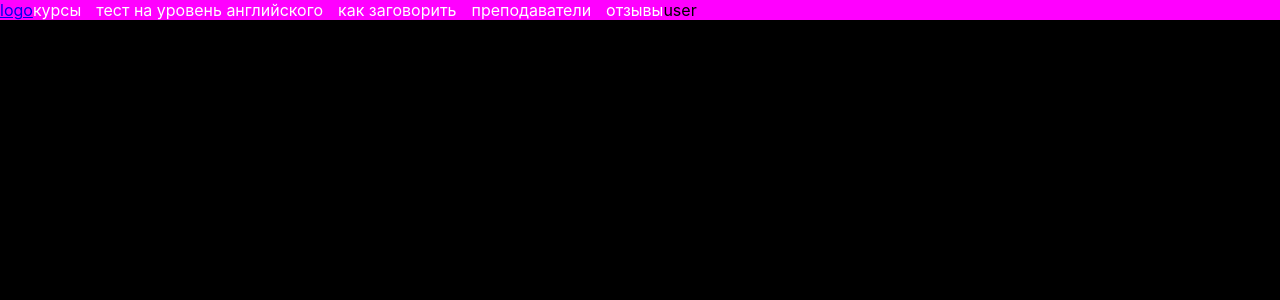
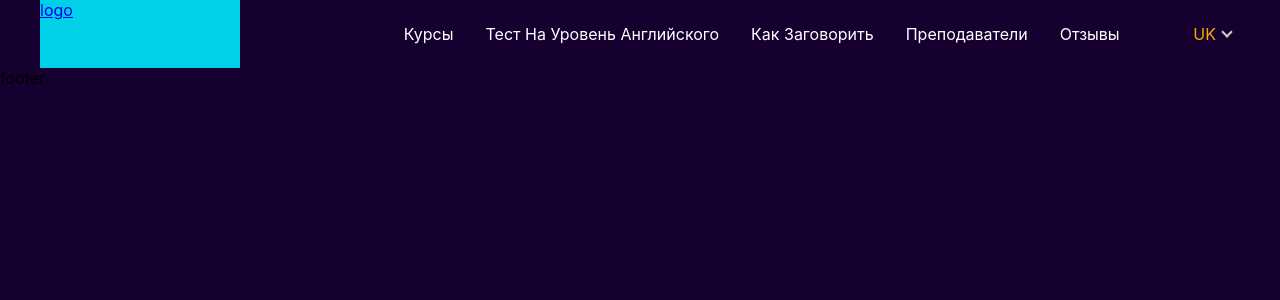
Before and after one commit to Overkloker/engspeek, a React (Create React App) app: page / in a window 1280 px wide. Shown: the top 300 px of the page. Built offline with nearby package versions, Linux system fonts and the light colour scheme.

Commit message:
[main]: header

```diff
--- a/src/App.js
+++ b/src/App.js
@@ -2,7 +2,6 @@ import React from 'react';
 
 import Footer from 'components/Footer';
 import ScreenMain from 'components/ScreenMain';
-import './App.scss';
 
 function App() {
   return (
--- a/src/App.scss
+++ b/src/App.scss
@@ -1,7 +1,9 @@
-$colorBlack: #000;
-$colorYellow: #a28518;
-
 .app {
-  background-color: $colorBlack;
+  background-color: $colorMain;
   min-height: 100vh;
 }
+
+.container {
+  width: 1200px;
+  margin: auto;
+}
--- /dev/null
+++ b/src/_colors.scss
@@ -0,0 +1,5 @@
+$colorMain: #150030;
+$colorWhite: #FFFFFF;
+$colorBlack: #000;
+$colorYellow: #FDA901;
+$colorGray: #CFCFCF;
--- a/src/index.css
+++ b/src/_reset.scss
@@ -1,13 +1,13 @@
 body {
   margin: 0;
   font-family: -apple-system, BlinkMacSystemFont, 'Segoe UI', 'Roboto', 'Oxygen',
-    'Ubuntu', 'Cantarell', 'Fira Sans', 'Droid Sans', 'Helvetica Neue',
-    sans-serif;
+  'Ubuntu', 'Cantarell', 'Fira Sans', 'Droid Sans', 'Helvetica Neue',
+  sans-serif;
   -webkit-font-smoothing: antialiased;
   -moz-osx-font-smoothing: grayscale;
 }
 
 code {
   font-family: source-code-pro, Menlo, Monaco, Consolas, 'Courier New',
-    monospace;
+  monospace;
 }
--- a/src/components/Header/index.js
+++ b/src/components/Header/index.js
@@ -1,8 +1,10 @@
 import React from 'react';
-import 'components/Header/styles.scss';
+// import 'components/Header/styles.scss';
 
 const Header = () => (
   <div className="header">
+      <div className="container">
+          <div className="header-wrapper">
               <div className="header-logo">
                   <a href="/#">logo</a>
               </div>
@@ -27,7 +29,13 @@ const Header = () => (
                   </ul>
               </div>
 
-    <div className="header-user">user</div>
+              <div className="header-languages">
+                  <span className='language'>UK</span>
+              </div>
+
+              {/*<div className="header-user">user</div>*/}
+          </div>
+      </div>
   </div>
 );
 
--- a/src/components/Header/styles.scss
+++ b/src/components/Header/styles.scss
@@ -5,20 +5,40 @@ li {
 }
 
 .header {
-  background-color: #f0f;
-  display: flex;
-  flex-direction: row;
+  &-wrapper {
+    display: flex;
+    flex-direction: row;
+    justify-content: space-between;
+  }
+  &-logo {
+    width: 200px;
+    height: 68px;
+    background-color: #00D1E9;
+    margin-right: 90px;
+  }
   &-menu {
     display: flex;
     flex-direction: row;
     list-style: none;
+    &-wrapper {
+      display: flex;
+      align-items: center;
+    }
     &-item {
-      margin-right: 15px;
+      margin-right: 32px;
 
       a {
         text-decoration: none;
         color: #fff;
         display: flex;
+        font-size: 16px;
+        text-transform: capitalize;
+      }
+
+      &:hover {
+        a {
+          color: $colorYellow;
+        }
       }
 
       &:last-child {
@@ -26,4 +46,32 @@ li {
       }
     }
   }
+
+  &-languages {
+    $sizeArrow: 3px;
+
+    padding-right: 6px * 2 + 12px;
+    align-items: center;
+    display: flex;
+
+    .language {
+      font-size: 16px;
+      color: $colorYellow;
+      position: relative;
+
+      &:before {
+
+        content: '';
+        position: absolute;
+        border: solid $colorGray;
+        border-width: 0 2px 2px 0;
+        display: inline-block;
+        padding: $sizeArrow;
+        transform: rotate(45deg);
+        -webkit-transform: rotate(45deg);
+        top: calc(50% - #{$sizeArrow * 2});
+        right: -15px;
+      }
+    }
+  }
 }
--- a/src/index.js
+++ b/src/index.js
@@ -1,7 +1,7 @@
 import React from 'react';
 import ReactDOM from 'react-dom';
-import './index.css';
-import App from './App';
+import 'index.scss';
+import App from 'App';
 import reportWebVitals from './reportWebVitals';
 
 ReactDOM.render(
--- /dev/null
+++ b/src/index.scss
@@ -0,0 +1,4 @@
+@import "reset";
+@import "colors";
+@import "App";
+@import "components/Header/styles";
```
Lines whose indentation alone changed are shown as unchanged.
